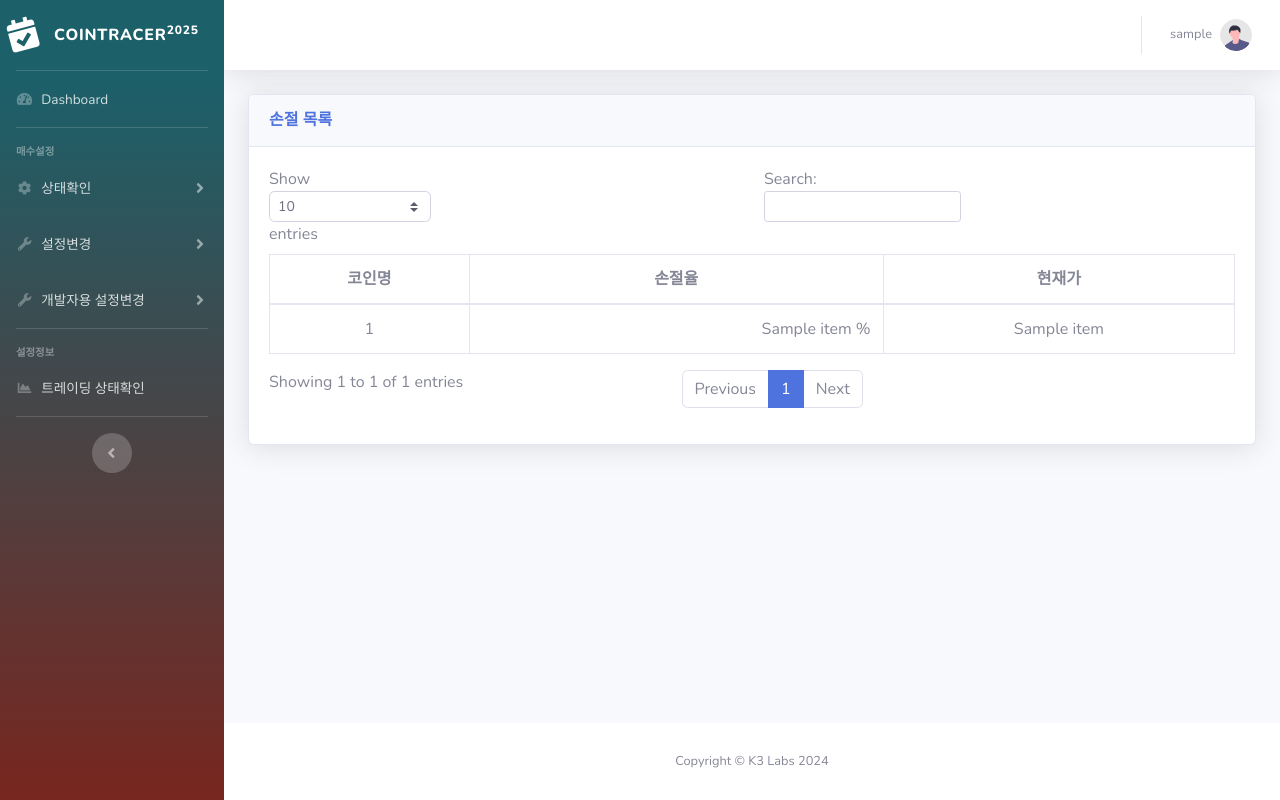
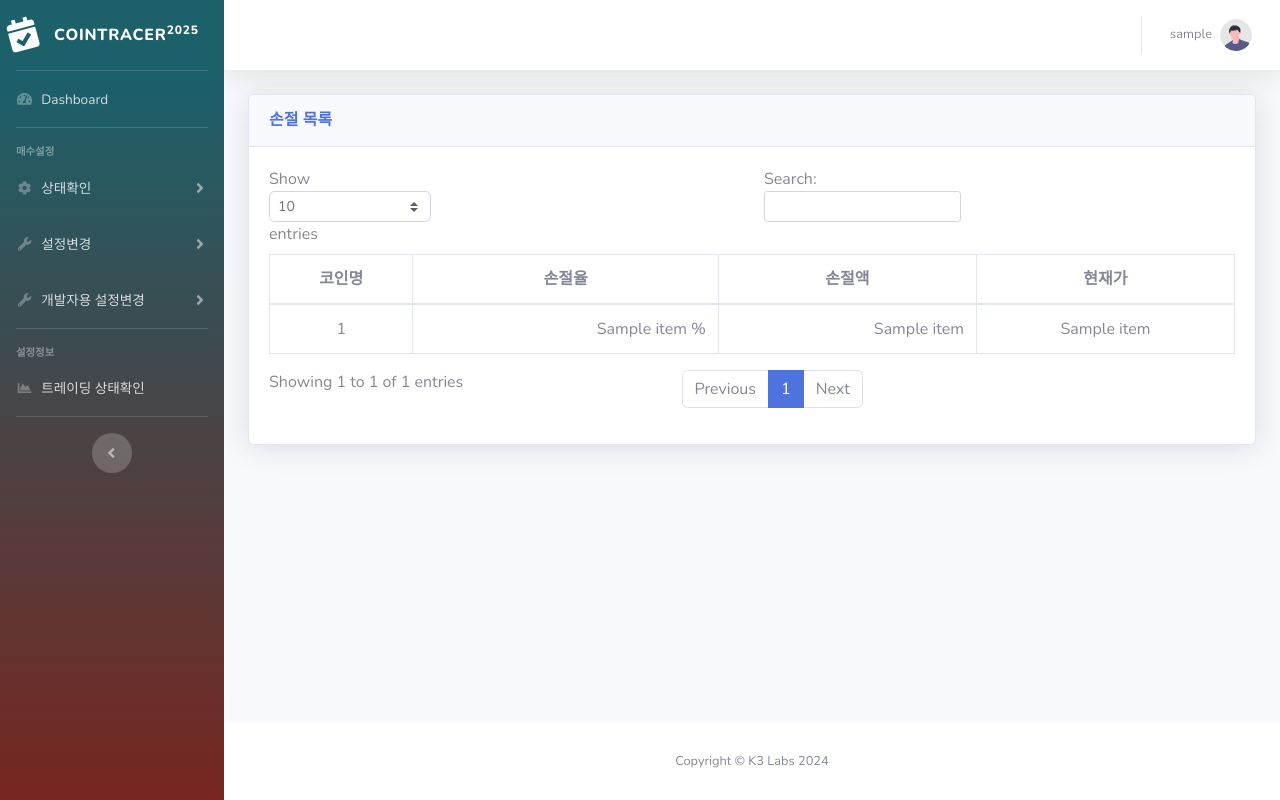
Before and after one commit to ywydpapa/coinTracerFlask, a Flask app: template templates/trade/mylclist.html in a window 1280 px wide. Run offline with Flask 3, Linux system fonts and the light colour scheme; the visitor is signed in with stand-in values (Sample User, id 1); the template is opened without the code that fills it: most values are stand-ins (such as "Sample title", 1, 10 or a date in 2020); some libraries are stand-ins or nearby versions.

Commit message:
손절확인 추가

```diff
--- a/comm/dbconn.py
+++ b/comm/dbconn.py
@@ -1211,7 +1211,7 @@ def sellc(uno):
     db58 = pymysql.connect(host=hostenv, user=userenv, password=passwordenv, db=dbenv, charset=charsetenv)
     cur58 = db58.cursor()
     try:
-        sql = "select lcCoinn, round(lcGap*100,4) lcGap, regDate from lcLog where userNo = %s order by regDate DESC"
+        sql = "select lcCoinn, round(lcGap*100,4) lcGap, regDate, lcamt from lcLog where userNo = %s order by regDate DESC"
         cur58.execute(sql,uno)
         item = cur58.fetchall()
         return item
--- a/templates/trade/mylclist.html
+++ b/templates/trade/mylclist.html
@@ -27,6 +27,7 @@
                                 <thead style="text-align: center">
                                     <th>코인명</th>
                                     <th>손절율</th>
+                                    <th>손절액</th>
                                     <th>현재가</th>
                                 </thead>
                                     <tbody>
@@ -34,6 +35,7 @@
                                         <tr>
                                             <td style="text-align: center" >{{ item[0] }}</td>
                                             <td style="text-align: right" >{{ item[1] }} %</td>
+                                            <td style="text-align: right" >{{ item[3] | currency }}</td>
                                             <td style="text-align: center" >{{ item[2] }}</td>
                                         </tr>
                                     {% endfor %}
```
